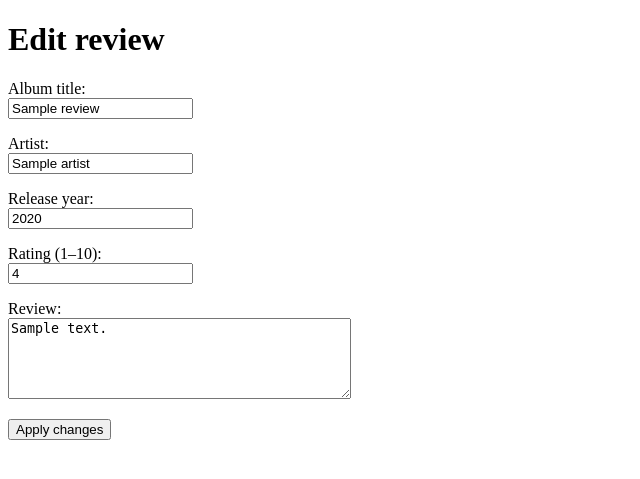
After one commit to AlexFinck/music-revyou, a Flask app: template templates/edit_review.html in a window 1280 px wide. The commit adds this page. Shown: the top 479 px of the page, without its empty margins (0-640 px from the left). Run offline with Flask 3, Linux system fonts and the light colour scheme; the template is opened without the code that fills it: most values are stand-ins (such as "Sample title", 1, 10 or a date in 2020).

Commit message:
Add album review editing functionality

```diff
--- a/app.py
+++ b/app.py
@@ -36,6 +36,23 @@ def submit_review():
 
     return redirect("/")
 
+@app.route("/edit_review/<int:review_id>")
+def edit_review(review_id):
+    review = reviews.get_review(review_id)
+    return render_template("edit_review.html", review = review)
+
+@app.route("/update_review", methods=["POST"])
+def update_review():
+    review_id = request.form["review_id"]
+    album_title = request.form["album_title"]
+    artist = request.form["artist"]
+    release_year = request.form["release_year"]
+    rating = request.form["rating"]
+    review = request.form["review"]
+
+    reviews.update_review(review_id, album_title, artist, release_year, rating, review)
+
+    return redirect("/review/" + str(review_id))
 
 @app.route("/register")
 def register():
--- a/schema.sql
+++ b/schema.sql
@@ -10,6 +10,6 @@ CREATE TABLE reviews (
     artist TEXT NOT NULL,
     release_year INTEGER NOT NULL,
     rating INTEGER NOT NULL CHECK (rating BETWEEN 1 AND 10),
-    review TEXT
+    review TEXT,
     user_id INTEGER NOT NULL REFERENCES users
 );
--- /dev/null
+++ b/templates/edit_review.html
@@ -0,0 +1,37 @@
+<!DOCTYPE html>
+<html>
+
+<head>
+    <title>Edit review</title>
+</head>
+
+<body>
+    <form action="/update_review" method="post">
+        <p>
+            <h1>Edit review</h1>
+
+            Album title: <br />
+            <input type="text" name="album_title" value="{{ review.album_title }}" />
+        </p>
+        <p>
+            Artist: <br />
+            <input type="text" name="artist" value ="{{ review.artist}}" />
+        </p>
+        <p>
+            Release year: <br />
+            <input type="text" name="release_year" value ="{{ review.release_year}}"/>
+        </p>
+        <p>
+            Rating (1–10): <br />
+            <input type="text" name="rating" value ="{{ review.rating }}" />
+        </p>
+        <p>
+            Review: <br />
+            <textarea name="review" rows="5" cols="40">{{ review.review }}</textarea>
+        </p>
+        <input type="hidden" name="review_id" value="{{ review.id }}" />
+        <input type="submit" value="Apply changes" />
+    </form>
+</body>
+
+</html>
--- a/templates/show_review.html
+++ b/templates/show_review.html
@@ -7,7 +7,11 @@
 
 <body>
     <h1>{{ review.album_title }}</h1>
-
+    {% if session.user_id == review.user_id %}
+    <p>
+        <a href="/edit_review/{{ review.id }}">Edit</a>
+    </p>
+    {% endif %}
     <p>
         Artist: {{ review.artist }}
     </p>
```
Also changed, not shown: reviews.py (+11 -0 lines).
